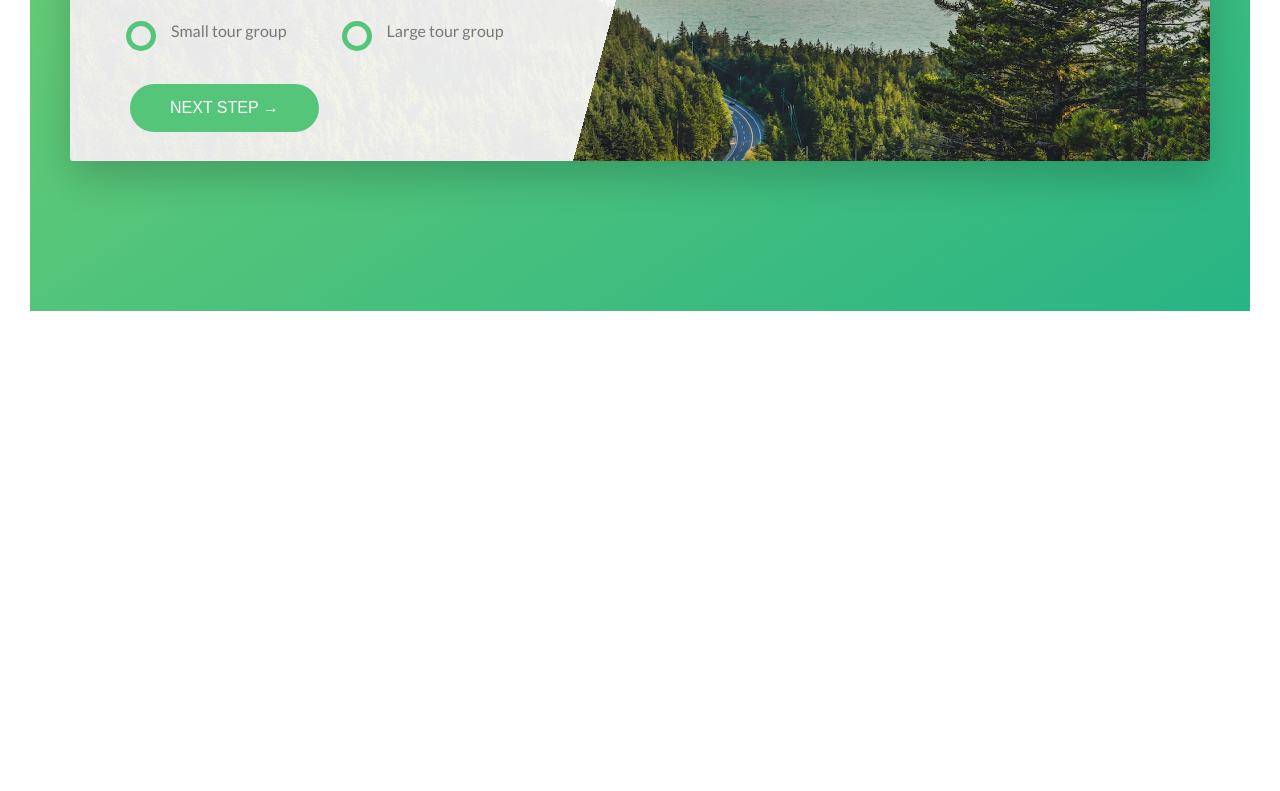
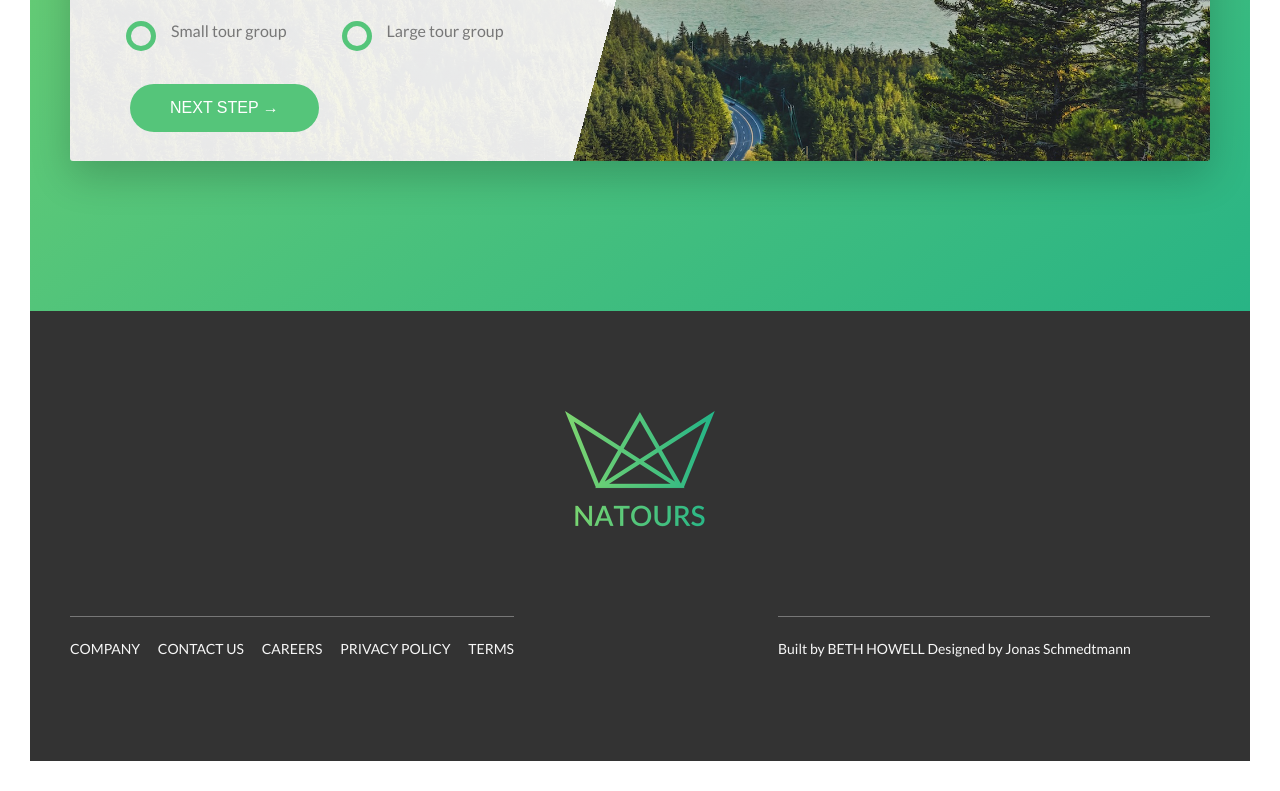
Before and after one commit to beahowel117/nature, a website: page index.html in a window 1280 px wide. Shown: the part 4821-5612 px from the top of the page. Before the commit the page ends 5162 px from the top, so only its background shows below. Drawn offline with Linux system fonts and the light colour scheme.

Commit message:
added footer

```diff
--- a/index.html
+++ b/index.html
@@ -309,6 +309,30 @@
                 </div>
             </section>
         </main>
+
+        <footer class="footer">
+            <div class="footer__logo-box">
+                <img src="img/logo-green-2x.png" alt="Full logo" class="footer__logo">
+            </div>
+            <div class="row">
+                <div class="col-1-of-2">
+                    <div class="footer__navigation">
+                       <ul class="footer__list">
+                           <li class="footer__item"><a href="#" class="footer__link">Company</a></li>
+                           <li class="footer__item"><a href="#" class="footer__link">Contact us</a></li>
+                           <li class="footer__item"><a href="#" class="footer__link">Careers</a></li>
+                           <li class="footer__item"><a href="#" class="footer__link">Privacy policy</a></li>
+                           <li class="footer__item"><a href="#" class="footer__link">Terms</a></li>
+                       </ul>
+                    </div>
+                </div>
+                <div class="col-1-of-2">
+                    <p class="footer_copyright">
+                        Built by <a href="#" class="footer__link">Beth Howell</a> Designed by Jonas Schmedtmann
+                    </p>
+                </div>
+            </div>
+        </footer>
 <!--
         <section class="grid-test">
             <div class="row">
--- a/sass/abstracts/_variables.scss
+++ b/sass/abstracts/_variables.scss
@@ -11,8 +11,11 @@ $color-tertiary-dark: #5643fa;
 $color-grey-light-1: #f7f7f7;
 $color-grey-light-2: #eee;
 
+
 $color-grey-dark: #777;
 $color-grey-dark-2: #999;
+$color-grey-dark-3: #333;
+
 $color-white: #fff;
 $color-black: #000;
 
--- /dev/null
+++ b/sass/layout/_footer.scss
@@ -0,0 +1,60 @@
+.footer {
+  background-color: $color-grey-dark-3;
+  padding: 10rem 0;
+  font-size: 1.4rem;
+  color: $color-grey-light-1;
+
+  &__logo-box {
+    text-align: center;
+    margin-bottom: 8rem;
+  }
+
+  &__logo {
+    width: 15rem;
+    height: auto;
+  }
+
+  &__navigation {
+    border-top: 1px solid $color-grey-dark;
+    padding-top: 2rem;
+    display: inline-block;
+  }
+
+  &__list {
+    list-style: none;
+  }
+
+  &__item {
+    display: inline-block;
+
+    &:not(:last-child) {
+      margin-right: 1.5rem;
+    }
+  }
+
+  &__link {
+    &:link,
+    &:visited {
+      color: $color-grey-light-1;
+      background-color: $color-grey-dark-3;
+      text-decoration: none;
+      text-transform: uppercase;
+      display: inline-block;
+      transition: all .2s;
+    }
+
+    &:hover,
+    &:active {
+      color: $color-primary;
+      box-shadow: 0 1rem 2rem rgba($color-black, .4);
+      transform: rotate(5deg) scale(1.3);
+    }
+  }
+
+  &_copyright {
+    border-top: 1px solid $color-grey-dark;
+    padding-top: 2rem;
+    width: 80%;
+    float: right;
+  }
+}
--- a/sass/main.scss
+++ b/sass/main.scss
@@ -15,7 +15,8 @@
 @import "components/story";
 @import "components/bg-video";
 
+@import "layout/footer";
+@import "layout/grid";
 @import "layout/header";
-@import "layout/grid";
 
 @import "pages/home";
```
Also changed, not shown: css/style.comp.css, 1 other file.
